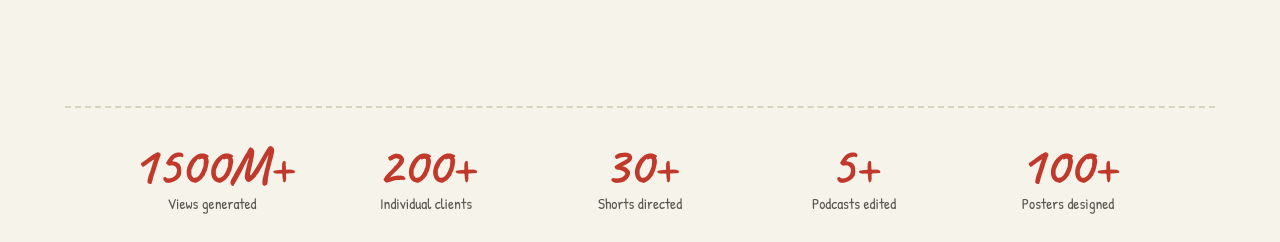
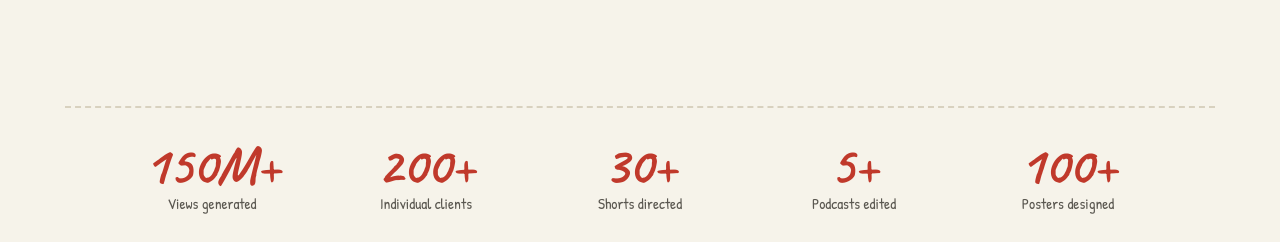
Before and after one commit to saranvisuals/Saranportfolio, a plain HTML site: page index.html in a window 1280 px wide. Shown: the part 1460-1702 px from the top of the page. Drawn offline with Linux system fonts and the light colour scheme.

Commit message:
Update index.html

```diff
--- a/index.html
+++ b/index.html
@@ -159,7 +159,7 @@
 
 <!-- ===== STATS STRIP ===== -->
 <section class="stats-strip">
-  <div class="stat reveal"><b>1500M+</b><span>Views generated</span></div>
+  <div class="stat reveal"><b>150M+</b><span>Views generated</span></div>
   <div class="stat reveal"><b>200+</b><span>Individual clients</span></div>
   <div class="stat reveal"><b>30+</b><span>Shorts directed</span></div>
   <div class="stat reveal"><b>5+</b><span>Podcasts edited</span></div>
```
